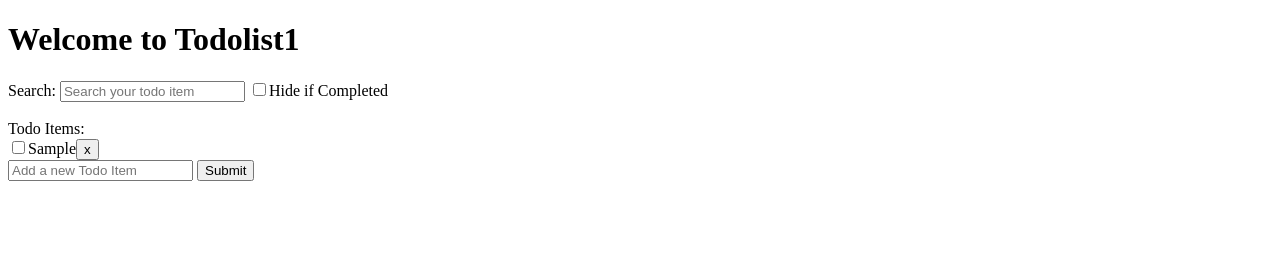
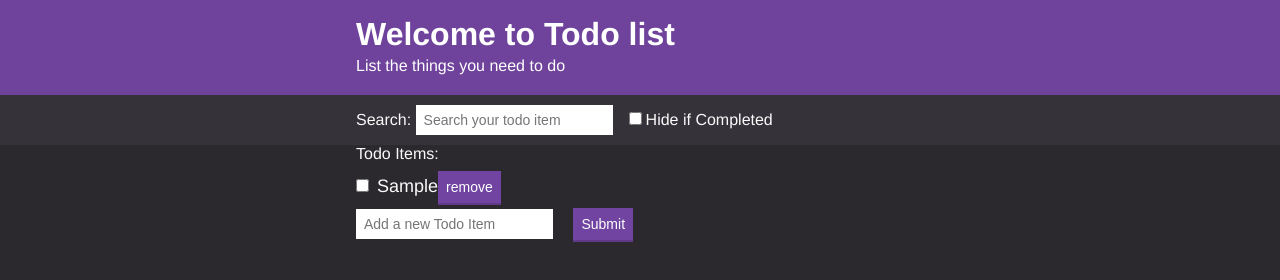
Before and after one commit to meghamanjunath2015/JsUdemyBootcamp, a website: page todoApp/index.html in a window 1280 px wide. Both pictures are taken after typing "Sample" into the empty fields and a click on the button "Submit". Drawn offline with Linux system fonts and the light colour scheme.

Commit message:
add styling to todo list

```diff
--- a/todoApp/index.html
+++ b/todoApp/index.html
@@ -2,31 +2,42 @@
 <html>
 <head>
 	<title>Todo App</title>
+    <link href="todo-style.css" rel="stylesheet">
+    <link href="favicon.png?v=1" rel="icon">
 </head>
 <body>
-	<h1>Welcome to Todolist1</h1>
+    <div class="header">
+        <div class="container">
+            <h1 class="header__title">Welcome to Todo list</h1>
+            <h2 class="header__subtitle">List the things you need to do</h2>
+        </div>
+    </div>
+    <div class="actions">
+        <div class="actions__container">
             <label>
-        Search: <input id="search-todo" type="text" placeholder="Search your todo item">
-        <label>
+                Search: <input id="search-todo" class="input" type="text" placeholder="Search your todo item">
+            </label>
+            <label class="checkbox">
                 <input id="hide-complete" type="checkbox">Hide if Completed
             </label>
-    </label>
-    <br>
-    <br>
-    <label>
-        Todo Items:
-    </label>
+        </div>
+    </div>
     <!--<select id="filterBy">
         <option value="false">False</option>
         <option value="'true">True</option>
     </select>-->
+    <div class="container">
+        <label class="body__subtitle">
+            Todo Items:
+        </label>
         <div id="todos">
         </div>
         <form id="todo-form">
-    <input type="text" placeholder="Add a new Todo Item" name="todoText">
-    <button id="submit-button" name="Submit">Submit</button>
+        <input type="text" class="input" placeholder="Add a new Todo Item" name="todoText">
+        <button id="submit-button" class="button" name="Submit">Submit</button>
         <!--<button id="delete-all" name="deleteAll">Delete All</button>-->
         </form>
+    </div>
     <script src="todo-functions.js"></script>
     <script src="/uuidv4.js"></script>
     <script src="todo-app.js"></script>
--- a/todoApp/todo-functions.js
+++ b/todoApp/todo-functions.js
@@ -39,8 +39,16 @@ const createNewDomElement = (list, appendToString) => {
             todoElement.appendChild(todoText)
 
             //setup remove button
-            removeBtn.textContent = 'x'
+            removeBtn.textContent = 'remove'
+            removeBtn.classList.add('button', 'button--text')
             todoElement.appendChild(removeBtn)
+
+            //setup container - todoElement
+            checkbox.classList.add('list-item')
+            todoElement.classList.add('list-item__container')
+
+            //setup x button
+            removeBtn.classList.add('button', 'button--text')
 
             //Event listener for remove button
             removeBtn.addEventListener('click', function(){
@@ -48,6 +56,7 @@ const createNewDomElement = (list, appendToString) => {
             })
             document.querySelector(appendToString).appendChild(todoElement)
             })
+
     }
 }
 
--- /dev/null
+++ b/todoApp/todo-style.css
@@ -0,0 +1,229 @@
+/*
+
+// Colors
+$off-black: #20222b;
+$dark-blue: #333745;
+$blue: #3c4251;
+$light-blue: #464b5e;
+$off-white: #a5afd7;
+$purple: #8357c5;
+// Spacing
+$s-size: 1.2rem;
+$m-size: 1.6rem;
+$l-size: 3.2rem;
+$xl-size: 4.8rem;
+$desktop-breakpoint: 45rem;
+
+*/
+
+/* Base Styles */
+
+* {
+    box-sizing: border-box;
+    margin: 0;
+    padding: 0;
+}
+
+html {
+  font-size: 62.5%;
+}
+
+body {
+    background: #2B292E;
+  color: #fafafa;
+  font-family: Helvetica, Arial, sans-serif;
+  font-size: 1.6rem;
+}
+
+button {
+  cursor: pointer;
+}
+
+a {
+    color: #6F439C;
+}
+
+/* Container */
+
+.container {
+  max-width: 60rem;
+  margin: 0 auto;
+  padding: 0 1.6rem;
+}
+
+/* Header */
+
+.header {
+  background: #6F439C;
+  color:white;
+  padding: 1.6rem 0;
+}
+
+.header__title {
+  font-size: 3.2rem;
+  margin-bottom: .4rem;
+}
+
+.header__subtitle, .body__subtitle {
+  /* color: #777; */
+  font-size: 1.6rem;
+  font-weight: 300;
+  margin-bottom: .4rem;
+}
+
+/* Actions Bar */
+
+.actions {
+    background-color: #353239;
+    /* border-bottom: 1px solid #dedfe0; */
+    /* color: #333333; */
+    padding: 1rem
+}
+
+.actions__container {
+    align-items: center;
+    display: flex;
+    max-width: 60rem;
+    margin: 0 auto;
+    min-height: 3rem;
+    padding: 0 1.6rem;
+}
+
+.actions__container--spaced {
+    justify-content: space-between
+}
+
+/* Form Inputs */
+
+.input {
+    border: none;
+    font-size: 1.4rem;
+    font-weight: 300;
+    height: 3rem;
+    margin-right: 1.6rem;
+    padding: .4rem .8rem;
+}
+
+.checkbox {
+    display: inline-flex;
+    align-items: baseline;
+}
+
+.checkbox > input {
+    margin-right: .4rem;
+}
+
+.button {
+    background: #7044a0;
+    border: none;
+    border-bottom: 2px solid #603a88;
+    color: white;
+    font-size: 1.4rem;
+    font-weight: 300;
+    padding: .8rem;
+    transition: background .3s ease, color .3s ease;
+}
+
+.button:hover {
+    background: #5F3A87;
+}
+
+.button--secondary {
+    background: #888888;
+    border-bottom: 2px solid #717171;
+}
+
+.button--secondary:hover {
+    background: #6E6E6E;
+}
+
+.button--text {
+    background: none;
+    border: none;
+    color: white;
+    background: #7044a0;
+    border: none;
+    border-bottom: 2px solid #603a88;
+}
+
+.button--text:hover {
+    background: none;
+    color: white;
+    text-decoration: underline;
+}
+
+/* Note editor */
+
+.title-input {
+    border: 1px solid #DEDFE0;
+    font-size: 2rem;
+    font-weight: 300;
+    display: block;
+    margin: 2.4rem 0;
+    padding: .8rem;
+    width: 100%;
+}
+
+.body-input {
+    border: 1px solid #DEDFE0;
+    font-family: inherit;
+    font-size: 1.6rem;
+    font-weight: 300;
+    display: block;
+    margin: 2.4rem 0;
+    min-height: 15rem;
+    padding: .8rem;
+    width: 100%;
+}
+
+/* Note List Item */
+
+.list-item {
+    text-decoration: none;
+    color: #fafafa;
+    cursor: pointer;
+    background: #353239;
+    border: 1px solid #423e47;
+    margin: 1.6rem 0;
+    padding: 1rem 1.6rem;
+    display: block;
+    transition: background .3s ease;
+    display: flex;
+    justify-content: space-between;
+    align-items: center
+}
+
+.list-item__container {
+    display: flex;
+    font-size: 1.8rem;
+    font-weight: 300;
+    align-items: baseline;
+}
+
+.list-item__container > *:first-child {
+    margin-right: .8rem;
+}
+
+.list-item:hover {
+    background: #3d3941;
+}
+
+.list-item__title {
+    font-size: 1.8rem;
+    margin-bottom: .4rem
+}
+
+.list-item__subtitle {
+    color: #666;
+    font-size: 1.4rem;
+    font-weight: 300;
+    font-style: italic;
+}
+
+.list-title {
+    margin: 3.2rem 0 1.6rem;
+}
+
+.empty-message {
+    margin: 3.2rem 0;
+}
```
Also changed, not shown: todoApp/favicon.png (added). Lines whose indentation alone changed are shown as unchanged.
